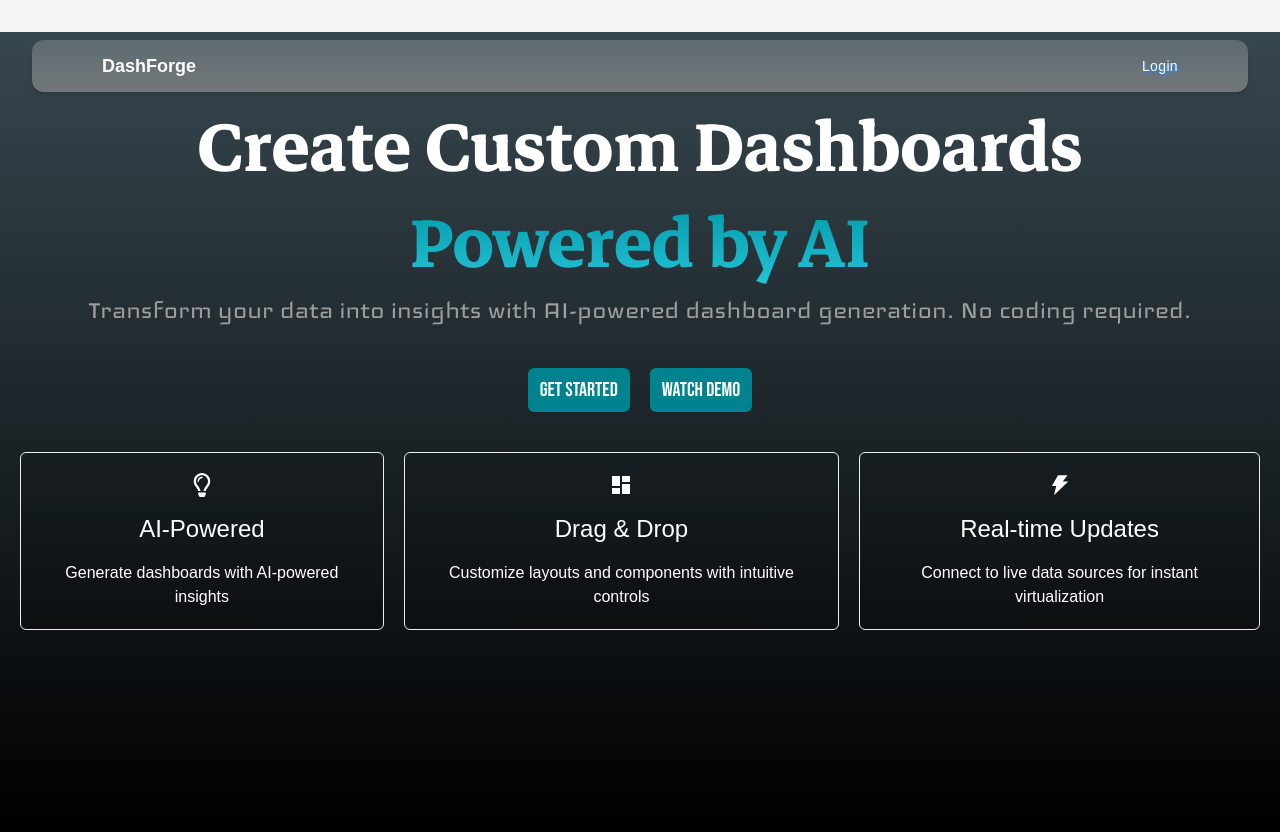
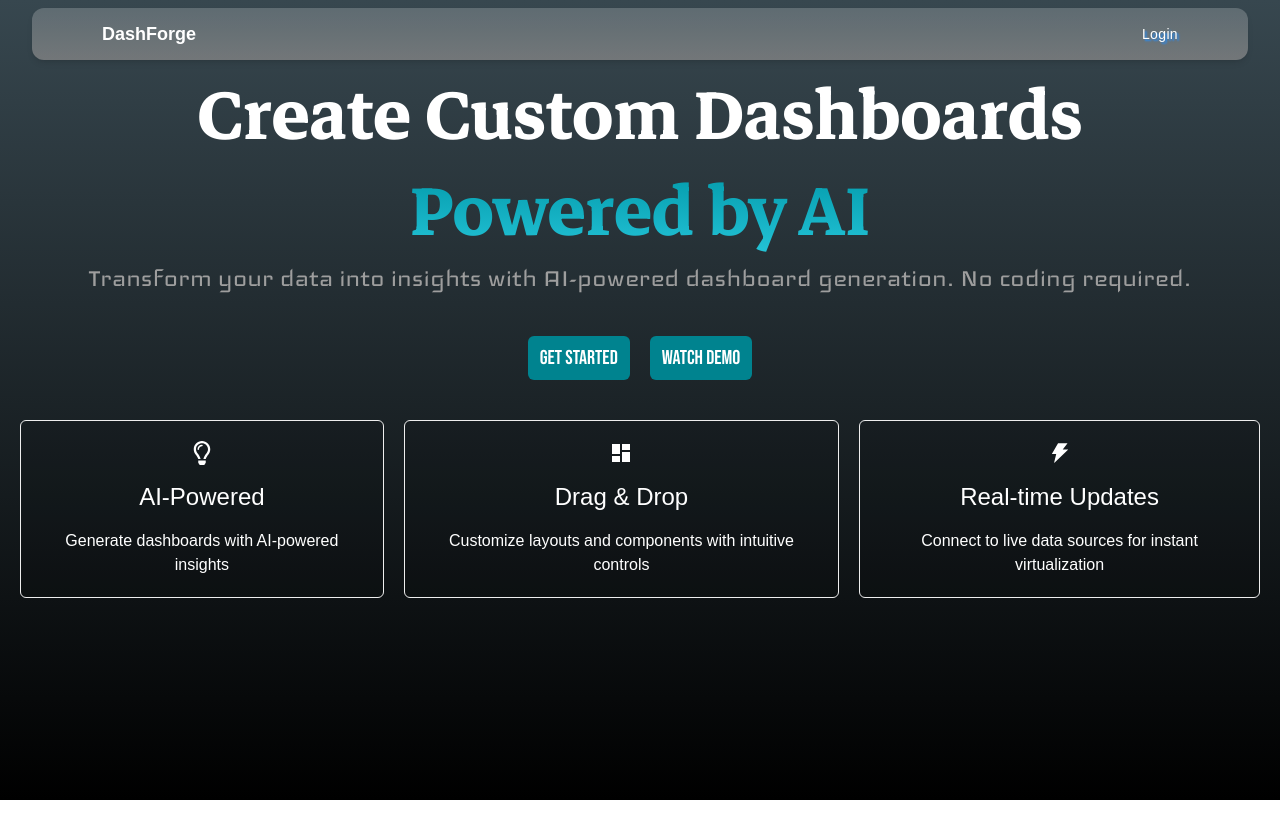
Before and after one commit to raunak234362/DashForge, a React (Vite) app: page / in a window 1280 px wide. After the commit the page ends 800 px from the top, so only its background shows below. Built offline with nearby package versions, Linux system fonts and the light colour scheme.

Commit message:
add Features component to landing layout; update Header styling and adjust padding in Login component

```diff
--- a/src/App.jsx
+++ b/src/App.jsx
@@ -7,7 +7,7 @@ function App() {
   return (
     <Provider store={store}>
       <div className="min-h-screen">
-        <header className="p-4 bg-gray-100 shadow-md flex justify-between items-center">
+        <header className="bg-gray-100 shadow-md flex justify-between items-center">
         </header>
         <main>
           <Outlet />
--- a/src/components/landing/Layout.jsx
+++ b/src/components/landing/Layout.jsx
@@ -1,6 +1,7 @@
 import { useCallback, useState } from "react";
 import Header from "./header/Header";
 import Hero from "./hero/Hero";
+import Features from "./feature/Features";
 
 const Layout = () => {
   const [sidebarOpen, setSidebarOpen] = useState(false);
@@ -16,6 +17,7 @@ const Layout = () => {
       </div>
       <div>
         <Hero/>
+        <Features/>
       </div>
     </div>
   );
--- /dev/null
+++ b/src/components/landing/feature/Features.jsx
@@ -0,0 +1,11 @@
+
+
+const Features = () => {
+  return (
+    <div>
+      Feauteu
+    </div>
+  )
+}
+
+export default Features
--- a/src/components/landing/header/Header.jsx
+++ b/src/components/landing/header/Header.jsx
@@ -18,7 +18,7 @@ const Header = () => {
   };
 
   return (
-    <div className="w-full flex justify-center md:my-2">
+    <div className="w-full flex justify-center md:py-2">
       <nav className="md:bg-white/40 bg-gradient-to-t from-gray-700/50 to-blue-gray-800/50 text-lg shadow-md md:w-[95%] w-full md:rounded-xl md:top-2 z-50 overflow-x-hidden">
         <div className="max-w-screen-xl mx-auto flex items-center justify-between px-4 py-3 md:px-6 lg:px-8">
           {/* Logo */}
--- a/src/components/login/Login.jsx
+++ b/src/components/login/Login.jsx
@@ -101,7 +101,7 @@ const Login = () => {
               Don't have an account?{" "}
               <Link
                 to="/signup"
-                className="text-indigo-600 hover:text-indigo-500 font-semibold"
+                className="text-indigo-600 hover:text-indigo-500 px-2 py-3 font-semibold"
               >
                 Sign up
               </Link>
--- a/src/main.jsx
+++ b/src/main.jsx
@@ -1,3 +1,4 @@
+/* eslint-disable no-unused-vars */
 import { StrictMode } from "react";
 import { createRoot } from "react-dom/client";
 import "./index.css";
```
